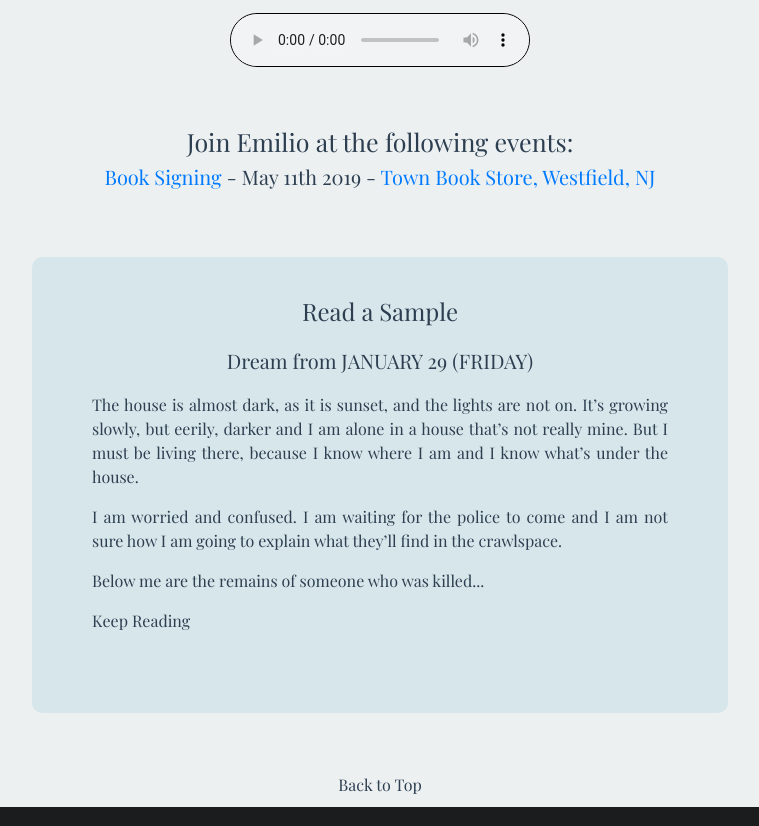
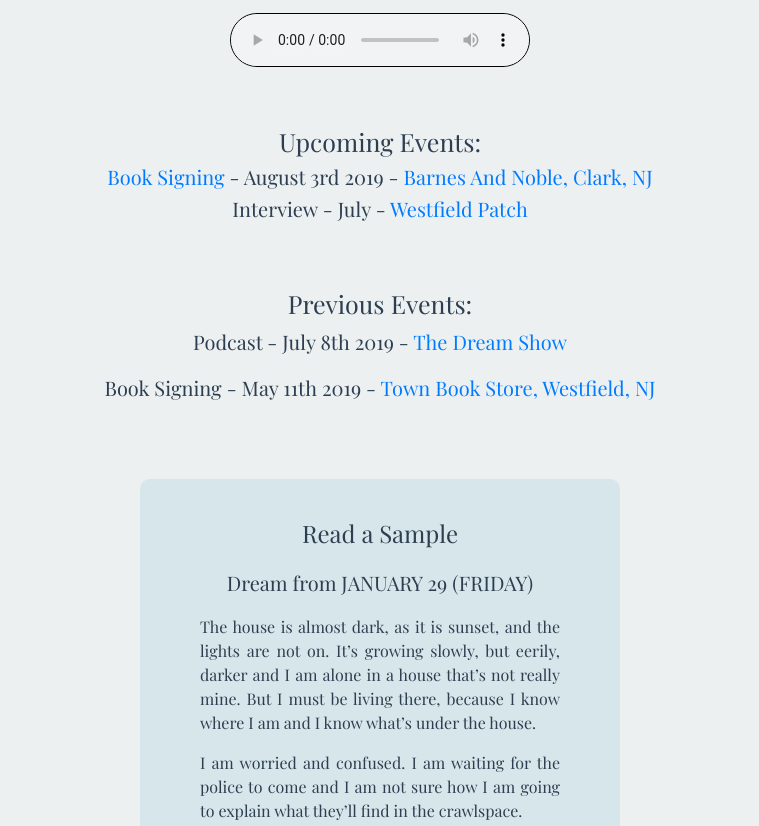
Before and after one commit to Natesuri/myDreamsAndMe, a website built with webpack: page index.html in a window 1280 px wide. Shown: the part 2000-2826 px from the top of the page, without its empty margins (260-1019 px from the left). Built offline with nearby package versions, Linux system fonts and the light colour scheme; files whose address does not match are found by name.

Commit message:
Updates Events
Updates the Upcoming and Previous Events Section

```diff
--- a/assets/scripts/app.js
+++ b/assets/scripts/app.js
@@ -21,7 +21,15 @@ $(() => {
     $('#sample-modal').modal('show')
   })
 
+  $('[data-id=event-05-11-19]').on('click', function () {
+    $('#event-modal-05-11-19').modal('show')
+  })
+
   $('[data-id=bn]').on('click', function () {
     $('#bn-modal').modal('show')
   })
+
+  // $('.past-events-carousel').slick({
+  //   setting-name: setting-value
+  // });
 })
--- a/assets/styles/index.scss
+++ b/assets/styles/index.scss
@@ -390,6 +390,22 @@ footer {
   border-color: black;
 }
 
+.event-item {
+  p {
+    font-size: 1.25rem;
+  }
+
+  // span {
+  //   text-decoration: none;
+  //   color: #007bff;
+  //
+  //   &:hover {
+  //     color: #0056b3;
+  //     text-decoration: underline;
+  //   }
+  // }
+}
+
 @media (max-width: 600px) {
   .copyright {
     margin-right: 10px;
--- a/index.html
+++ b/index.html
@@ -120,9 +120,24 @@
         </audio>
       </div>
       <div class='single'>
-        <h4 class='sub-heading'>Join Emilio at the following events:</h4>
+        <h4 class='sub-heading'>Upcoming Events:</h4>
         <div class='events-list'>
-          <h5><a href='http://www.townbookstore.com/staff.html'>Book Signing</a> - May 11th 2019 - <a href='https://goo.gl/maps/CjcEozMetQm'>Town Book Store, Westfield, NJ</a></h5>
+          <h5><a href='https://maps.google.com/?cid=13654971465185438266gitx'>Book Signing</a> - August 3rd 2019 - <a href='https://maps.google.com/?cid=13654971465185438266gitx
+            '>Barnes And Noble, Clark, NJ</a></h5>
+          <h5>Interview - July - <a href='https://patch.com/new-jersey/westfield
+            '>Westfield Patch</a></h5>
+        </div>
+      </div>
+      <div class='single'>
+        <h4 class='sub-heading'>Previous Events:</h4>
+        <div class=''>
+          <!-- <img src=''/> -->
+        <div class='events-list'>
+          <div class='event-item'>
+            <!-- class='event-modal-link' data-id='event-05-11-19' -->
+            <p><span>Podcast</span> - July 8th 2019 - <a href='https://janeteresa.com/category/podcasts'>The Dream Show</a></p>
+            <p><span>Book Signing</span> - May 11th 2019 - <a href='https://goo.gl/maps/CjcEozMetQm'>Town Book Store, Westfield, NJ</a></p>
+          </div>
         </div>
       </div>
       <div class='single'>
```
